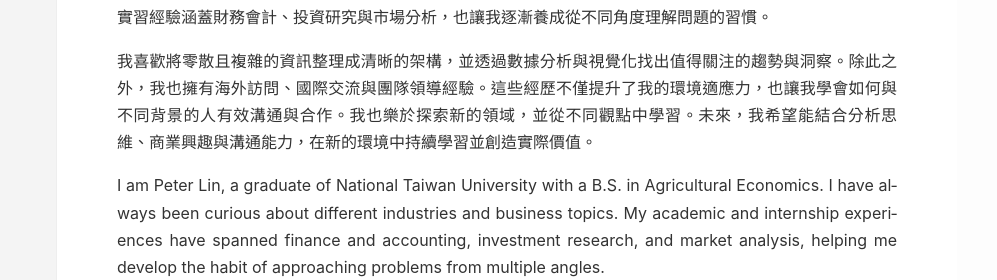
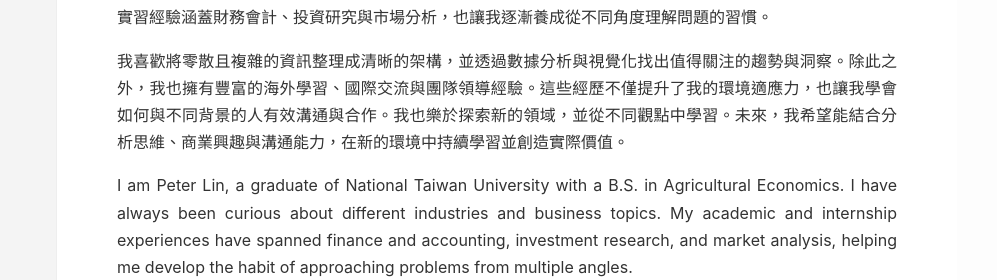
Before and after one commit to lequanlin0414/Personal-Website, a plain HTML site: page index.html in a window 1280 px wide. Shown: the part 230-510 px from the top of the page, 283-1280 px from the left. Drawn offline with Linux system fonts and the light colour scheme.

Commit message:
Update index.html

```diff
--- a/index.html
+++ b/index.html
@@ -142,7 +142,11 @@
             text-align: justify;
             text-justify: inter-ideograph;
             line-height: 1.7;
-            hyphens: auto;
+            hyphens: none;
+            -webkit-hyphens: none;
+            -ms-hyphens: none;
+            word-break: normal;
+            overflow-wrap: normal;
         }
 
         /* --- 手機版響應式 --- */
@@ -186,7 +190,7 @@
         <section id="about" class="content-section active">
             <h2>關於我 About Me</h2>
             <p>我是林樂全，畢業於國立臺灣大學農業經濟學系。我一直對不同產業與商業議題保持高度好奇。過去的學習與實習經驗涵蓋財務會計、投資研究與市場分析，也讓我逐漸養成從不同角度理解問題的習慣。</p>
-            <p>我喜歡將零散且複雜的資訊整理成清晰的架構，並透過數據分析與視覺化找出值得關注的趨勢與洞察。除此之外，我也擁有海外訪問、國際交流與團隊領導經驗。這些經歷不僅提升了我的環境適應力，也讓我學會如何與不同背景的人有效溝通與合作。我也樂於探索新的領域，並從不同觀點中學習。未來，我希望能結合分析思維、商業興趣與溝通能力，在新的環境中持續學習並創造實際價值。</p>
+            <p>我喜歡將零散且複雜的資訊整理成清晰的架構，並透過數據分析與視覺化找出值得關注的趨勢與洞察。除此之外，我也擁有豐富的海外學習、國際交流與團隊領導經驗。這些經歷不僅提升了我的環境適應力，也讓我學會如何與不同背景的人有效溝通與合作。我也樂於探索新的領域，並從不同觀點中學習。未來，我希望能結合分析思維、商業興趣與溝通能力，在新的環境中持續學習並創造實際價值。</p>
             <p lang="en">I am Peter Lin, a graduate of National Taiwan University with a B.S. in Agricultural Economics. I have always been curious about different industries and business topics. My academic and internship experiences have spanned finance and accounting, investment research, and market analysis, helping me develop the habit of approaching problems from multiple angles.</p>
             <p lang="en">I enjoy organizing fragmented and complex information into clear structures and using data analysis and visualization to identify meaningful patterns and insights. Beyond analytical work, my study-abroad, cross-cultural, and leadership experiences have strengthened my adaptability and ability to collaborate with people from diverse backgrounds. I am also eager to explore new fields and learning from different perspectives. Going forward, I hope to combine analytical thinking, business curiosity, and communication to create practical value in new environments.</p>
         </section>
@@ -226,8 +230,8 @@
                 <h3>PlayStation 策略分析：從硬體到平台的獲利轉型 ｜ PlayStation Strategic Analysis: The Platform-Driven Profit Transformation</h3>
                 <span class="date">Summer 2026</span>
                 <ul>
-                    <li>本專案以 Sony 歷年財報與營運資料為基礎，分析 PlayStation 如何從硬體銷售逐步轉向以數位服務與平台變現為核心的商業模式。透過營收結構、數位下載比例、ARPU 與第一方軟體市佔率等指標，我進一步拆解全面數位化、平台變現與產品生命週期管理三項策略，並針對未來 3 至 5 年提出策略推演。</li>
-                    <li lang="en">This project uses Sony’s historical financial and operating data to analyze PlayStation’s shift from a hardware-driven business toward a platform-centered model built on digital services and monetization. I examined indicators including revenue mix, digital download penetration, ARPU, and first-party software share to evaluate three strategic themes: digitalization, platform monetization, and product lifecycle management. The analysis concludes with strategic implications for PlayStation’s next 3–5 years.</li>
+                    <li>本專案以 Sony 歷年財報與營運資料為基礎，分析 PlayStation 如何從硬體銷售逐步轉向以數位服務與平台變現為核心的商業模式。透過營收結構、數位下載比例、ARPU 與第一方軟體市佔率等指標，我進一步拆解 PlayStation 的三大策略主軸：全面數位化、平台變現效率與產品生命週期管理，並針對其未來 3 至 5 年的發展提出前瞻策略推演。</li>
+                    <li lang="en">This project uses Sony’s historical financial and operating data to analyze PlayStation’s shift from a hardware-driven business toward a platform-centered model built on digital services and monetization. I examined indicators including revenue mix, digital download penetration, ARPU, and first-party software share to evaluate three strategic themes: digitalization, platform monetization, and product lifecycle management, concluding with strategic implications for PlayStation’s next 3–5 years.</li>
                 </ul>
                 <a href="PlayStation_Strategy.pdf" download="PeterLin_PlayStation_Strategy.pdf" class="download-btn">
                     <i class="fas fa-file-pdf"></i> 下載完整報告 (Download Report)
```
